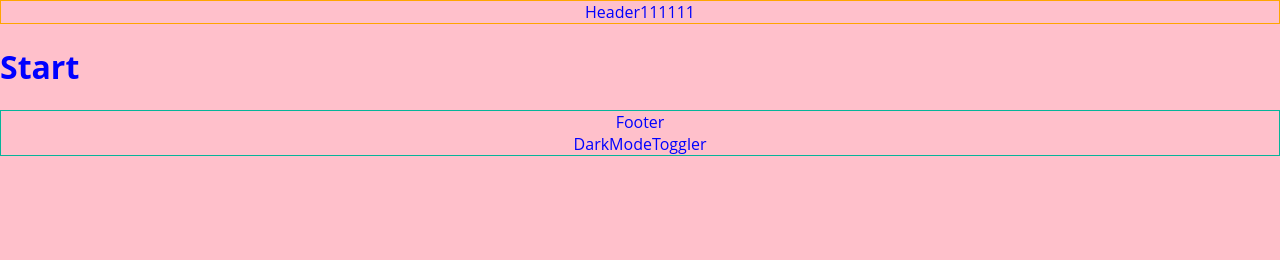
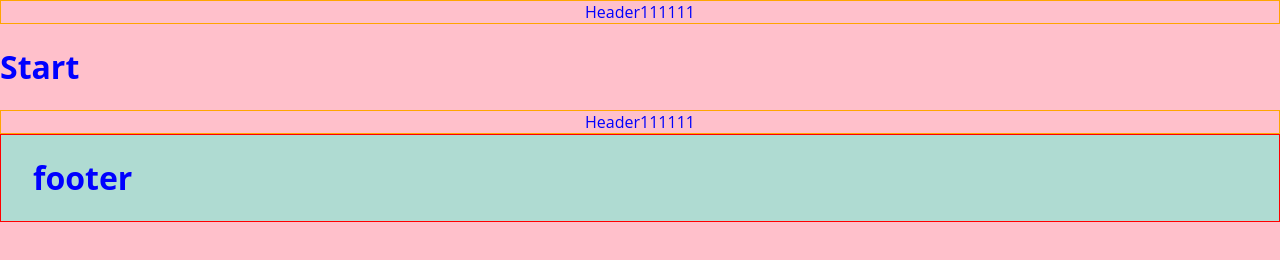
Before and after one commit to cirocki/gatsby-magic, a Gatsby site: page / in a window 1280 px wide. Built offline with nearby package versions, Linux system fonts and the light colour scheme; Gatsby itself is replaced by a stand-in of ours.

Commit message:
Add container

```diff
--- a/src/components/features/DarkModeToggler.tsx
+++ b/src/components/features/DarkModeToggler.tsx
@@ -1,6 +1,7 @@
-import React from 'react'
+import React, { useState } from 'react'
 
 export default function DarkModeToggler() {
+
   return (
     <div>DarkModeToggler</div>
   )
--- a/src/components/layout/Layout.tsx
+++ b/src/components/layout/Layout.tsx
@@ -1,22 +1,22 @@
-import React from "react"
+import React from "react";
 import { useState } from "react";
-import GlobalCSS from '../../assets/styles/global-styles/global.css.js'
-import Footer from "./footer/Footer"
-import Header from './header/header'
-import Theme from "./Theme"
+import GlobalCSS from "../../assets/styles/global-styles/global.css.js";
+import Footer from "./footer/Footer";
+import Header from "./header/header";
+import Theme from "./Theme";
 export default function Layout({ children }) {
+  const [darkMode, setDarkMode] = useState(false);
 
-const [darkMode, setDarkMode] = useState(false)
-console.log(darkMode)
   return (
+    <>
+      <Theme>
+        <GlobalCSS darkMode={darkMode} />
+        <Header />
+        {children}
+        <Header />
+        <Footer />
 
-        <>
-     <Theme>
-        <GlobalCSS darkMode={darkMode}/>
-        <Header/>
-           {children}
-        <Footer/>
-     </Theme>
-        </>
-  )
+      </Theme>
+    </>
+  );
 }
--- a/src/components/layout/Theme.tsx
+++ b/src/components/layout/Theme.tsx
@@ -2,18 +2,26 @@ import React from "react";
 import { ThemeProvider } from "styled-components";
 
 const theme = {
+  containerWidth: "1440px",
   colors: {
     powderWhite: "#FFFDF9",
     persianGreen: "#06B49A",
     lightBlue: "#AFDBD2",
-    onyx: "orange"
+    onyx: "orange",
   },
   fonts: ["sans-serif", "Roboto"],
   fontSizes: {
     small: "1em",
     medium: "2em",
-    large: "3em"
-  }
+    large: "3em",
+  },
+  maxWidth: {
+    xs: "479px",
+    s: "768px",
+    m: "1024px",
+    l: "1200px",
+    xl: "1799px",
+  },
 };
 
 const Theme = ({ children }) => (
--- /dev/null
+++ b/src/components/layout/container/Container.tsx
@@ -0,0 +1,19 @@
+import React from "react";
+import styled from "styled-components";
+
+export default function Container({children}) {
+
+  const StyledContainer = styled.div`
+    max-width: 1440px;
+    margin: 0 auto;
+    border: 1px solid red;
+    padding: 0 2rem;
+    background: ${props => props.theme.colors.lightBlue};
+    @media (max-width: ${props => props.theme.maxWidth.l}) {
+    background: red;
+  }
+  `;
+  return  (
+  <StyledContainer>{children}</StyledContainer>
+  )
+}
--- a/src/components/layout/footer/Footer.tsx
+++ b/src/components/layout/footer/Footer.tsx
@@ -1,20 +1,16 @@
-import React from 'react'
+import React from "react";
 import styled from "styled-components";
-import DarkModeToggler from '../../features/DarkModeToggler';
+import DarkModeToggler from "../../features/DarkModeToggler";
+import Container from "../container/Container";
 
-function Footer(props) {
-  console.log(props);
-  const StyledFooter = styled.footer`
-
-    text-align: center;
-    border: ${props => `1px solid ${props.theme.colors.persianGreen}`};
-  `
+function Footer() {
   return (
-    <StyledFooter>
-      Footer
-      <DarkModeToggler/>
-      </StyledFooter>
-  )
+    <footer>
+      <Container>
+      <h1>footer</h1>
+      </Container>
+    </footer>
+  );
 }
 
-export default Footer
+export default Footer;
```
